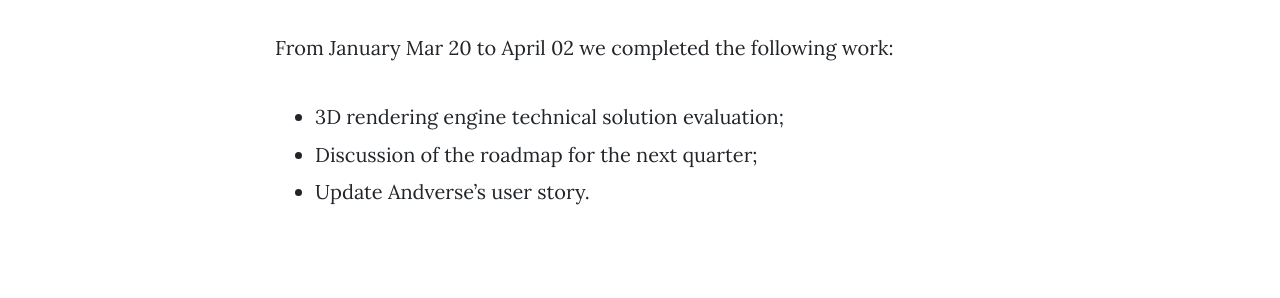
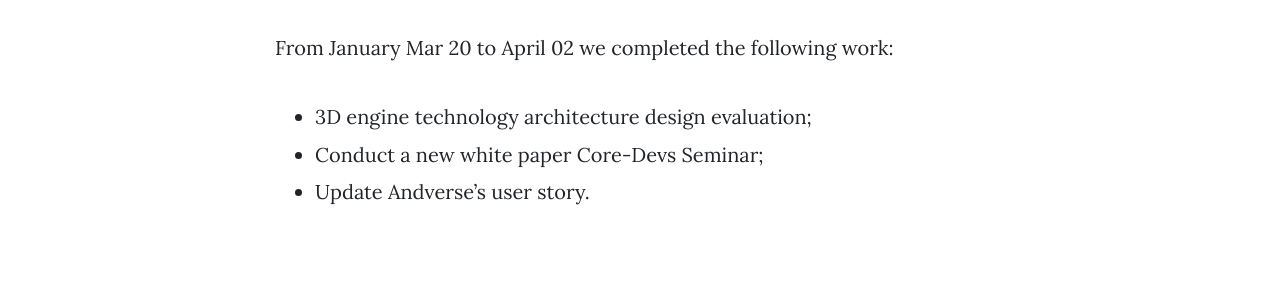
Before and after one commit to andverse-core/blog, a Jekyll site: the page built from _posts/2022-04-04-weekly-recap.md, in a window 1280 px wide and 1335 px high. Shown: the part 933-1231 px from the top of the window. Built offline with Jekyll 4.4.1, drawn with Linux system fonts in a browser that asks for light colours; nearby versions of some CDN libraries.

Commit message:
docs: update wp

```diff
--- a/_posts/2022-04-04-weekly-recap.md
+++ b/_posts/2022-04-04-weekly-recap.md
@@ -12,6 +12,6 @@
 
 From January Mar 20 to April 02 we completed the following work:
 
-- 3D rendering engine technical solution evaluation;
-- Discussion of the roadmap for the next quarter;
+- 3D engine technology architecture design evaluation;
+- Conduct a new white paper Core-Devs Seminar;
 - Update Andverse's user story.
```
